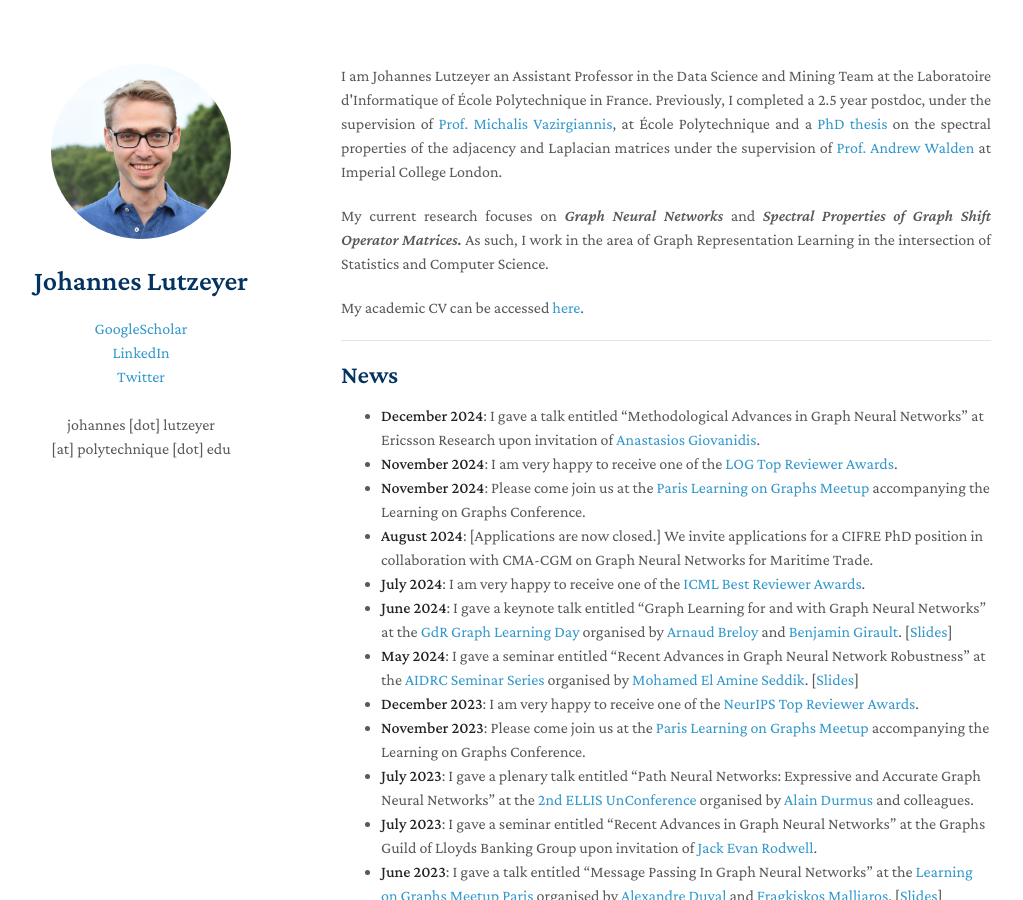
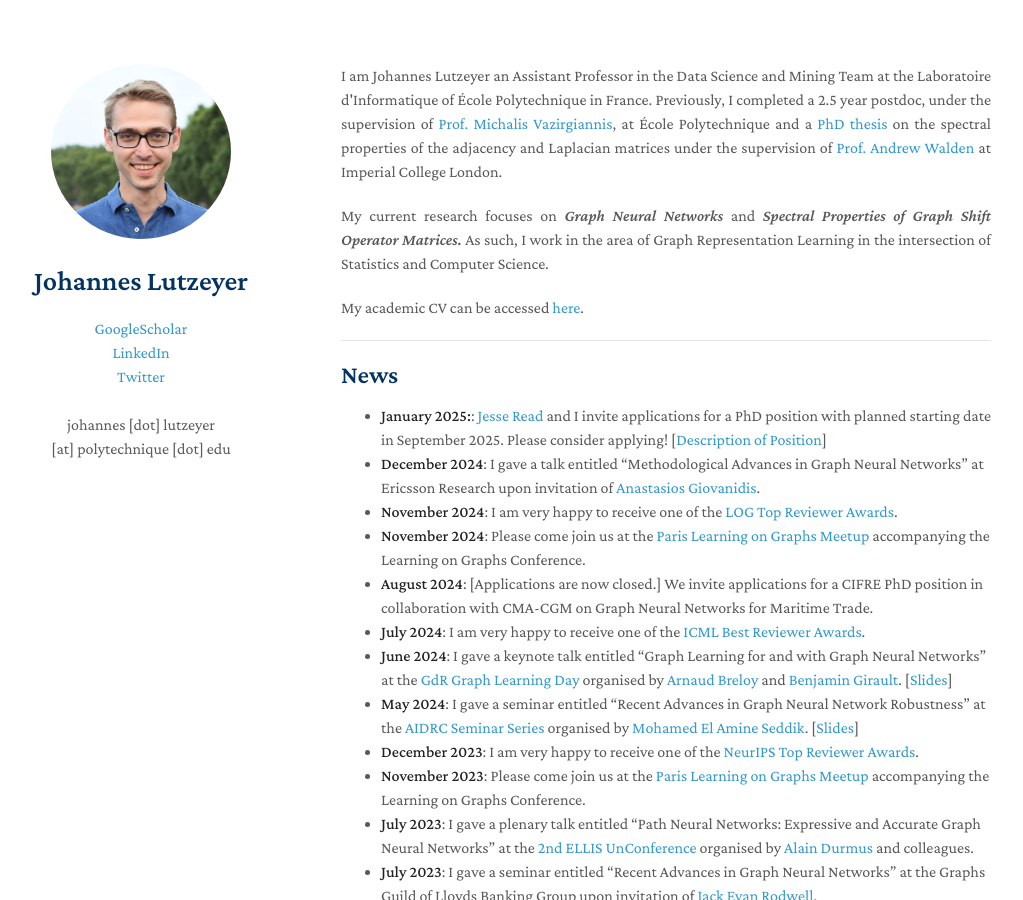
Before and after one commit to johanneslutzeyer/johanneslutzeyer.github.io, a Jekyll site: the page built from index.md, in a window 1280 px wide and 900 px high. Shown: the whole window, without its empty margins (129-1152 px from the left). Built offline with Jekyll 4.4.1, drawn with Linux system fonts in a browser that asks for light colours; our own code applies the rules of GitHub Pages for plain Markdown files; a script that is not in the unit is left out.

Commit message:
Update index.md

```diff
--- a/index.md
+++ b/index.md
@@ -13,6 +13,7 @@ My academic CV can be accessed <a href="https://johanneslutzeyer.com/doc/Johanne
 ---
 
 ## News
+- **January 2025:**: <a href="https://jmread.github.io/" target=" blank">Jesse Read</a> and I invite applications for a PhD position with planned starting date in September 2025. Please consider applying! [<a href="https://johanneslutzeyer.com/doc/2025_01_DGSP_PhDPosition.pdf" target="_blank">Description of Position</a>]
 - **December 2024**: I gave a talk entitled "Methodological Advances in Graph Neural Networks" at Ericsson Research upon invitation of <a href="https://anastasiosgiovanidis.net/" target=" blank">Anastasios Giovanidis</a>.
 - **November 2024**: I am very happy to receive one of the <a href="https://youtu.be/Ei1yYioawxg?t=371" target=" blank">LOG Top Reviewer Awards</a>.
 - **November 2024**: Please come join us at the <a href="https://sites.google.com/view/learning-on-graph-paris-meetup/home" target=" blank">Paris Learning on Graphs Meetup </a> accompanying the Learning on Graphs Conference.
```
